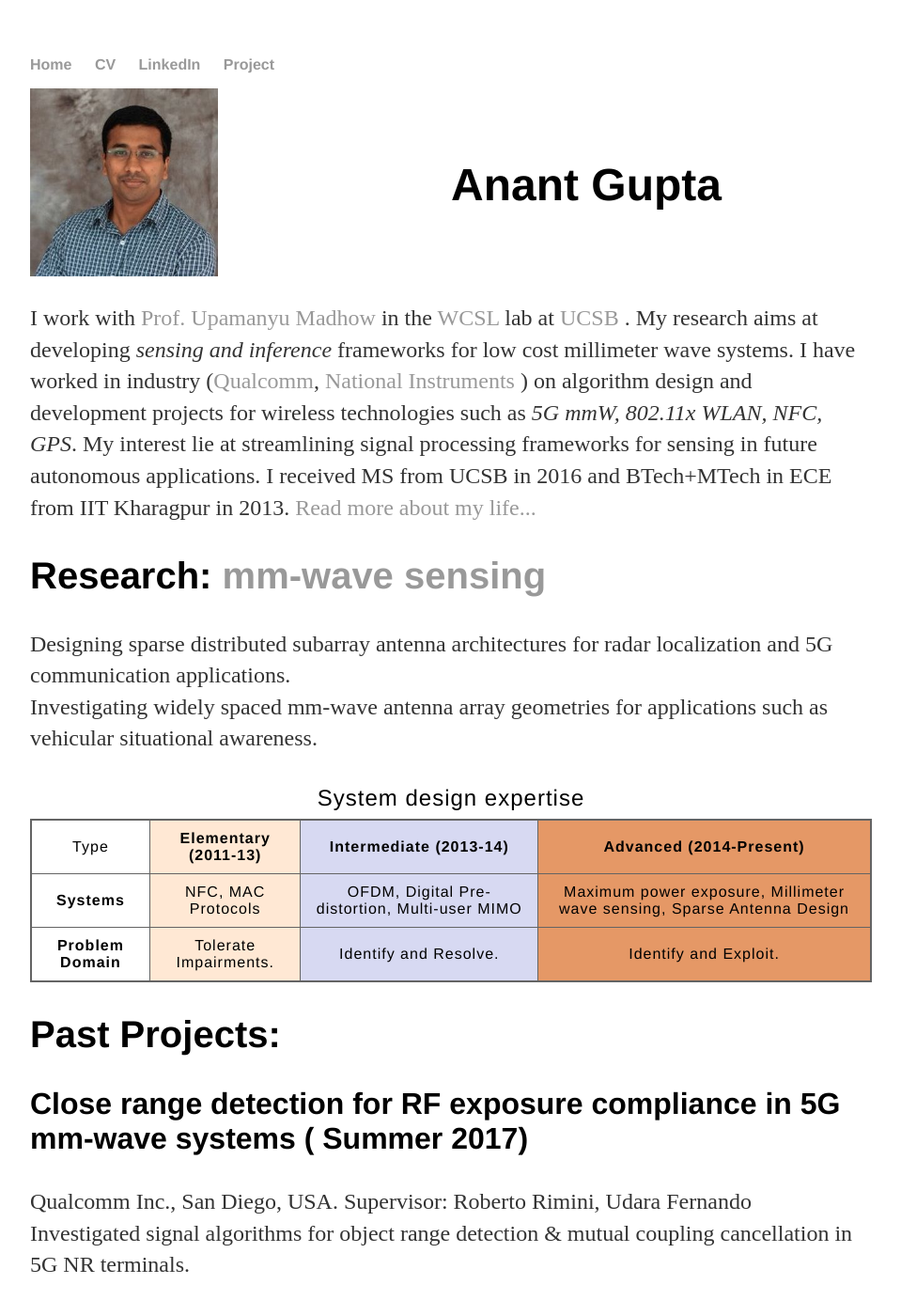
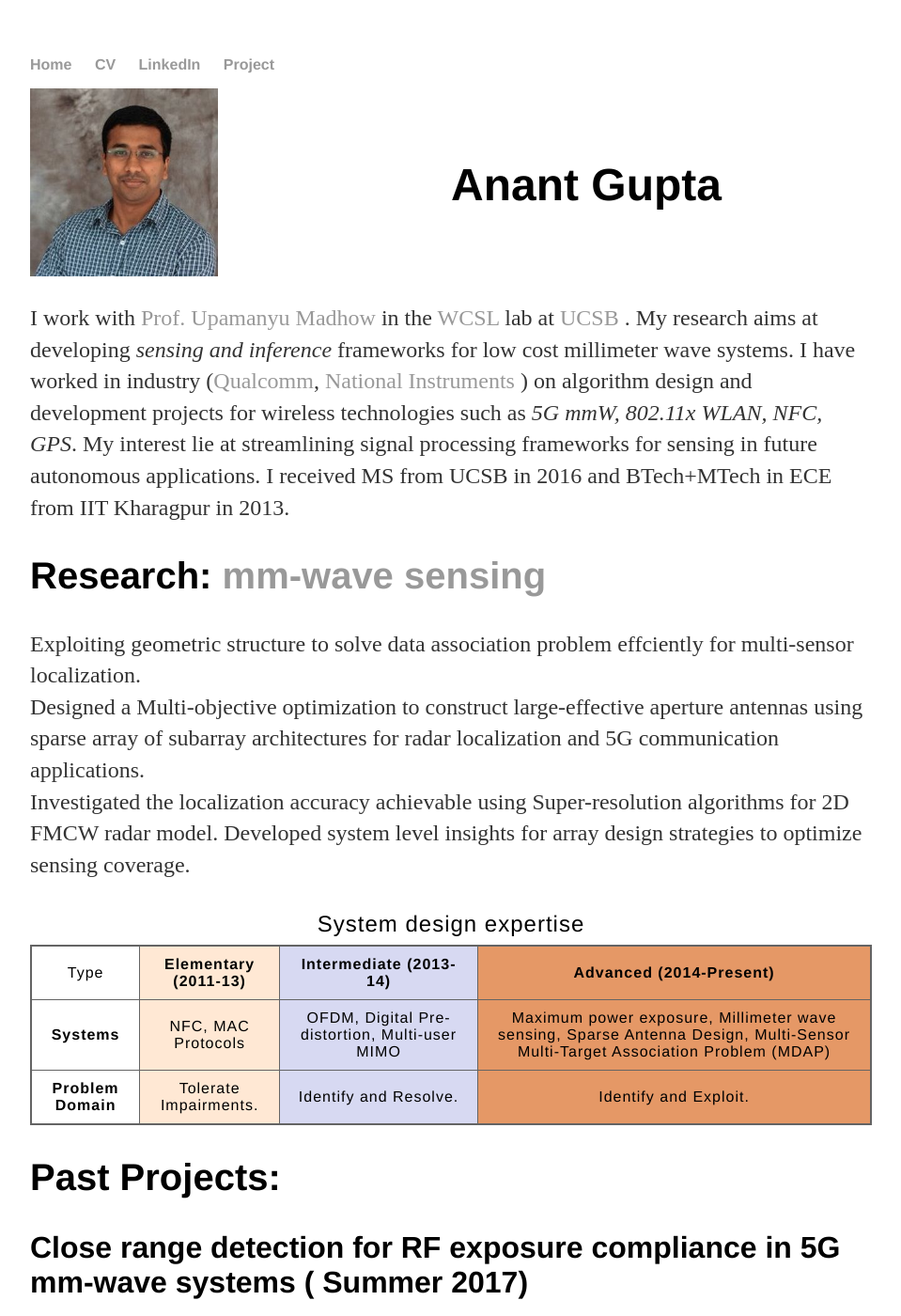
Before and after one commit to anantgupt/anantgupt.github.io, a Jekyll site: the page built from index.html, in a window 1280 px wide and 1400 px high. Shown: the whole window at 94% size, without its empty margins (160-1119 px from the left). Built offline with Jekyll 4.4.1, drawn with Linux system fonts in a browser that asks for light colours; some of the changed text lies outside the part shown.

Commit message:
Update index.html
Updated content to match resume.

```diff
--- a/index.html
+++ b/index.html
@@ -15,12 +15,13 @@ title: Anant Gupta, UCSB
 <div class="blurb">
   <p>I work with <a href="https://wcsl.ece.ucsb.edu/people/upamanyu-madhow"target="_blank"> Prof. Upamanyu Madhow </a> in the <a href="https://wcsl.ece.ucsb.edu/"target="_blank"> WCSL </a> lab at <a href = "https://www.ucsb.edu/"target="_blank"> UCSB </a>.
     My research aims at developing <em>sensing and inference</em> frameworks for low cost millimeter wave systems. I have worked in industry (<a href="https://www.qualcomm.com/"target="_blank">Qualcomm</a>, <a href="http://www.ni.com/en-us.html"target="_blank"> National Instruments </a>) on algorithm design and development projects for wireless technologies such as <em>5G mmW, 802.11x WLAN, NFC, GPS</em>. My interest lie at streamlining signal processing frameworks for sensing in future autonomous applications.
-  I received MS from UCSB in 2016 and BTech+MTech in ECE from IIT Kharagpur in 2013. <a href="/about">Read more about my life... </a>
+  I received MS from UCSB in 2016 and BTech+MTech in ECE from IIT Kharagpur in 2013.
   </p>
    <h2>Research: <a href="https://wcsl.ece.ucsb.edu/mm-wave-Imaging"> mm-wave sensing</a> </h2>
   <p>
-   Designing sparse distributed subarray antenna architectures for radar localization and 5G communication applications.<br>
-   Investigating widely spaced mm-wave antenna array geometries for applications such as vehicular situational awareness.
+   Exploiting geometric structure to solve data association problem effciently for multi-sensor localization.<br>
+   Designed a Multi-objective optimization to construct large-effective aperture antennas using sparse array of  subarray architectures for radar localization and 5G communication applications.<br>
+   Investigated the localization accuracy achievable using Super-resolution algorithms for 2D FMCW radar model. Developed system level insights for array design strategies to optimize sensing coverage.
   </p>
   <table>
     <caption>System design expertise</caption>
@@ -40,7 +41,7 @@ title: Anant Gupta, UCSB
       <th scope="row"> Systems </th>
       <td>NFC, MAC Protocols</td>
       <td>OFDM, Digital Pre-distortion, Multi-user MIMO</td>
-      <td>Maximum power exposure, Millimeter wave sensing, Sparse Antenna Design </td>
+      <td>Maximum power exposure, Millimeter wave sensing, Sparse Antenna Design, Multi-Sensor Multi-Target Association Problem (MDAP) </td>
     </tr>
       <tr>
       <th scope="row">Problem Domain</th>
@@ -68,8 +69,8 @@ Designed an energy efficient MAC protocol and analyzed its performance using a D
   <h3> Undergraduate Internship Projects (<b>Summer 2011, 12</b>) </h3>
   <p>
     National Instruments R &amp D, India Supervisor: Vinay Kumar, Dharmendra Lingaiah <br>
-    <b>Near Field Communication</b>: Implemented a three-way handshake algorithm for NFC transmitter. <br>
-    <b>GPS localization</b>: Optimized the fractional resampling unit for generating composite GPS signals using bank of polyphase filters on LabVIEW FPGA.
+    <b>Near Field Communication</b>: Developed RF interface for testing NFC tags using NI RIO hardware and tested TX signals using Agilent MXA. <br>
+    <b>GPS localization</b>: Reduced the latency of generating composite GPS signals by resampling using polyphase filter banks on LabVIEW FPGA.
   </p>
  <h2>Engineering Tools:</h2>
   <h3> Test and Measurement:</h3>
```
